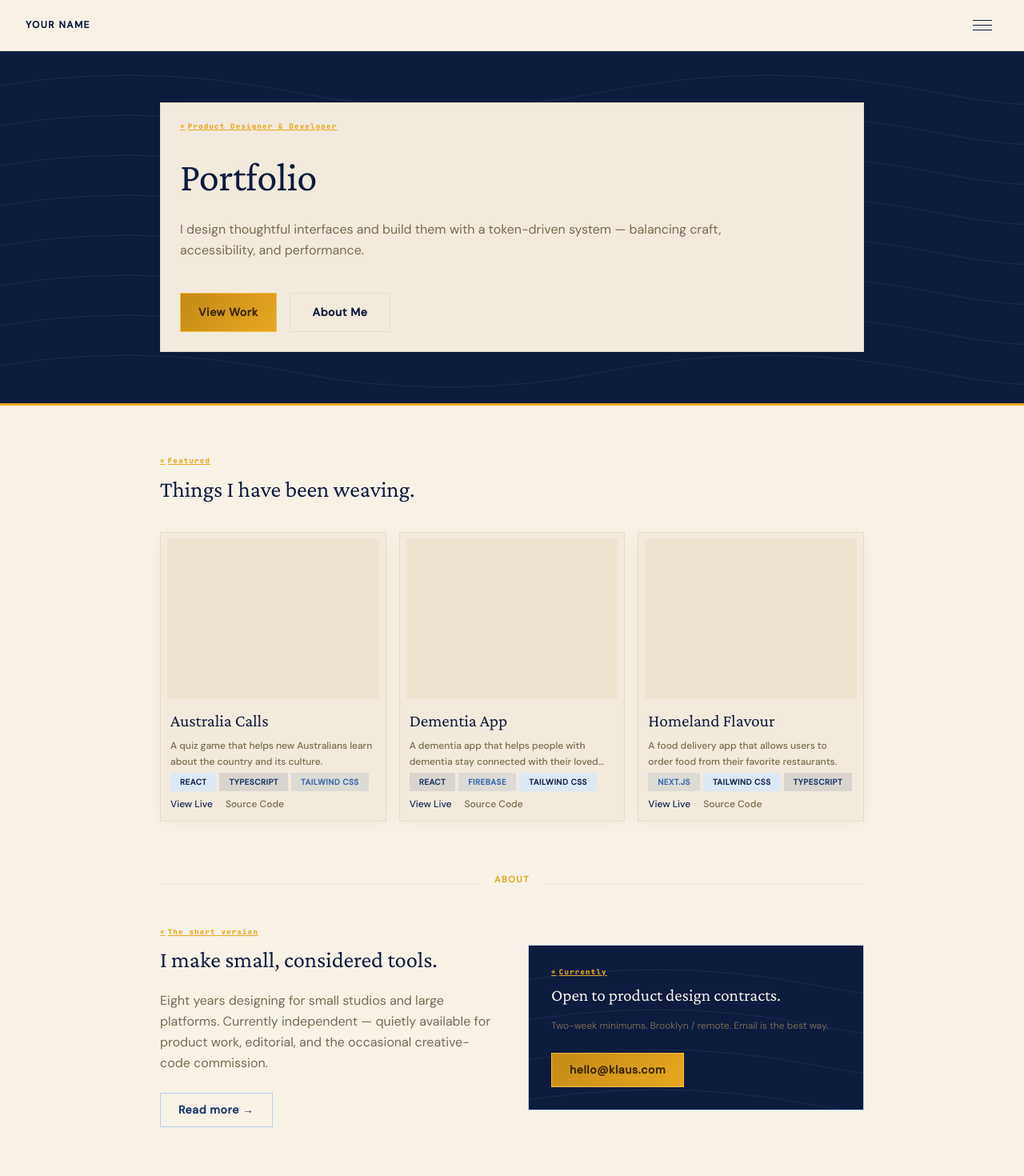
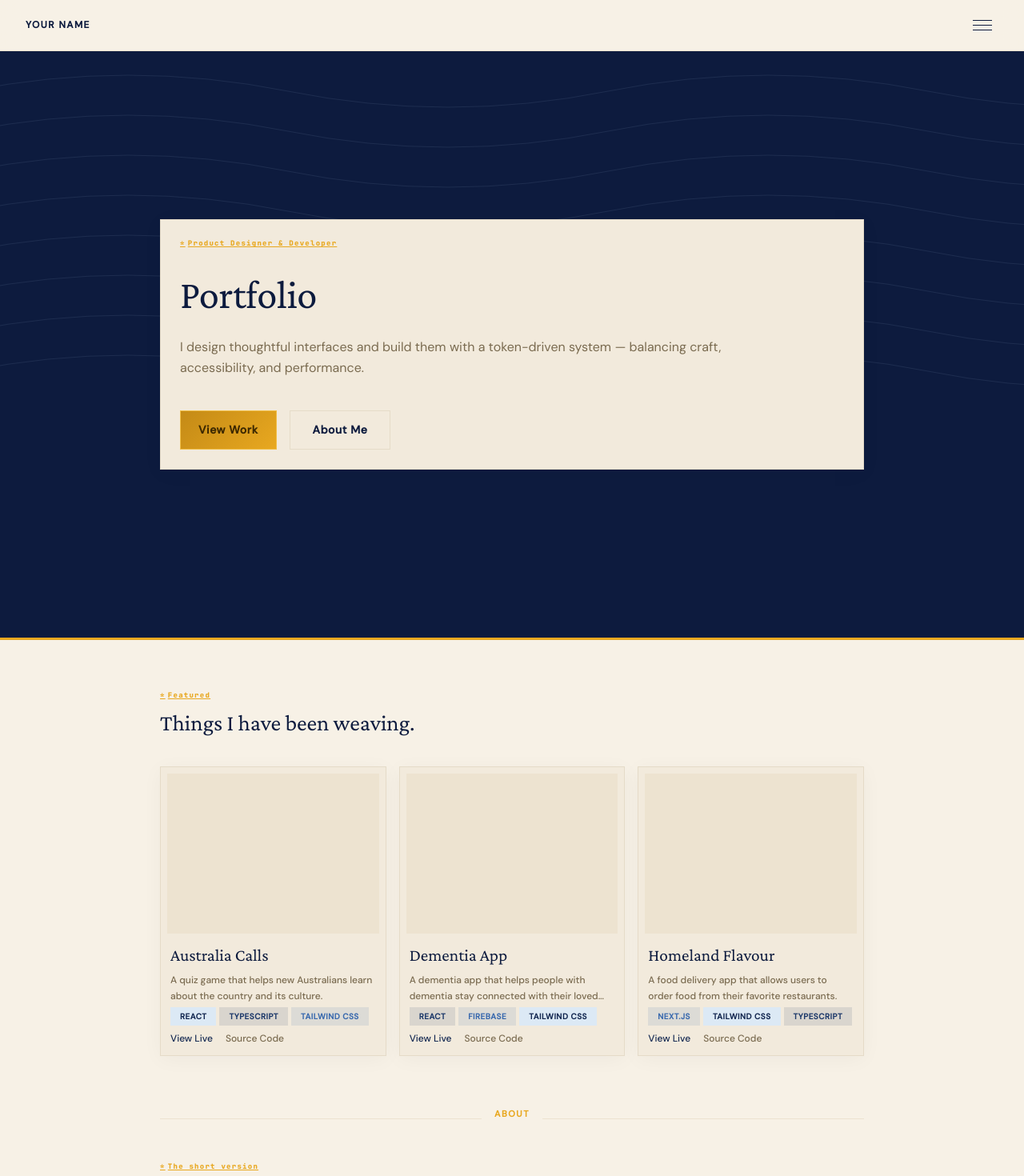
Before and after one commit to Kloswasa/portfolio-site, a Next.js app: page / in a window 1280 px wide. Shown: the top 1470 px of the page at 80% size. Built offline with nearby package versions, Linux system fonts and the light colour scheme.

Commit message:
Enhancement

```diff
--- a/animation/variants.ts
+++ b/animation/variants.ts
@@ -14,3 +14,9 @@ export const slideUp: Variants = {
     transition: { duration: 0.35, ease: [0.25, 0.1, 0.25, 1] },
   },
 }
+
+/** Instant end state for `prefers-reduced-motion` scroll reveals. */
+export const revealReduced: Variants = {
+  hidden: { opacity: 1, y: 0 },
+  visible: { opacity: 1, y: 0, transition: { duration: 0 } },
+}
--- a/app/page.tsx
+++ b/app/page.tsx
@@ -1,6 +1,7 @@
 import Link from "next/link";
 import { projects } from "@/src/lib/projects";
 import ProjectCard from "@/src/components/ProjectCard";
+import { ScrollReveal } from "@/src/components/ScrollReveal";
 
 export const metadata = {
   title: "Home",
@@ -40,8 +41,10 @@ export default function HomePage() {
   return (
     <main>
       {/* ── Hero: indigo.900 bg + gold accent bar + wave pattern ── */}
-      <section
-        className="relative overflow-hidden"
+      <ScrollReveal
+        as="section"
+        revealOnScroll={false}
+        className="relative flex min-h-[calc(100dvh-4rem)] flex-col overflow-hidden"
         style={{
           background: "var(--color-header-bg)",
           borderBottom: "3px solid var(--color-accent)",
@@ -49,9 +52,8 @@ export default function HomePage() {
       >
         <WavePattern />
 
-
-        <div className="relative mx-auto max-w-[960px] px-10 py-12 sm:py-16">
-          <div className="card p-6 flex flex-col gap-2" >
+        <div className="relative mx-auto flex w-full max-w-[960px] flex-1 flex-col justify-center px-10 py-12 sm:py-16">
+          <div className="card flex flex-col gap-2 p-6">
             <span className="eyebrow">Product Designer &amp; Developer</span>
 
             <h1 className="mt-3 text-heading-4xl font-heading text-text leading-[1.15] tracking-[-0.5px]">
@@ -70,20 +72,17 @@ export default function HomePage() {
               <Link className="btn btn-gold" href="/work">
                 View Work
               </Link>
-            <Link
-              className="btn btn-outline"
-              href="/about"
-
-            >
+              <Link className="btn btn-outline" href="/about">
                 About Me
               </Link>
             </div>
           </div>
         </div>
-      </section>
+      </ScrollReveal>
 
       {/* ── Featured (Indigo & Gold structure) ── */}
       <div className="mx-auto max-w-[960px] px-10 py-16">
+        <ScrollReveal as="div">
           <header>
             <span className="eyebrow">
               Featured
@@ -105,8 +104,10 @@ export default function HomePage() {
               />
             ))}
           </div>
+        </ScrollReveal>
 
-        <div className="mt-16 flex items-center gap-4">
+        <ScrollReveal as="div" className="mt-16">
+          <div className="flex items-center gap-4">
             <hr className="divider flex-1" />
             <span className="section-label m-0">About</span>
             <hr className="divider flex-1" />
@@ -151,6 +152,7 @@ export default function HomePage() {
               </div>
             </div>
           </section>
+        </ScrollReveal>
       </div>
     </main>
   );
--- a/src/components/AnimatedSection.tsx
+++ b/src/components/AnimatedSection.tsx
@@ -1,6 +1,6 @@
-'use client';
+"use client";
 
-import { useEffect, useRef, useState } from 'react';
+import { ScrollReveal } from "@/src/components/ScrollReveal";
 
 interface AnimatedSectionProps {
   children: React.ReactNode;
@@ -8,45 +8,15 @@ interface AnimatedSectionProps {
   delay?: number;
 }
 
-export default function AnimatedSection({ children, className = '', delay = 0 }: AnimatedSectionProps) {
-  const [isVisible, setIsVisible] = useState(false);
-  const ref = useRef<HTMLDivElement>(null);
-
-  useEffect(() => {
-    const currentRef = ref.current;
-    const observer = new IntersectionObserver(
-      ([entry]) => {
-        if (entry.isIntersecting) {
-          setTimeout(() => setIsVisible(true), delay);
-        }
-      },
-      {
-        threshold: 0.1,
-        rootMargin: '0px 0px -50px 0px'
-      }
-    );
-
-    if (currentRef) {
-      observer.observe(currentRef);
-    }
-
-    return () => {
-      if (currentRef) {
-        observer.unobserve(currentRef);
-      }
-    };
-  }, [delay]);
-
+/** Scroll-into-view fade + slight lift; defers to {@link ScrollReveal} (Framer Motion + reduced motion). */
+export default function AnimatedSection({
+  children,
+  className = "",
+  delay = 0,
+}: AnimatedSectionProps) {
   return (
-    <div
-      ref={ref}
-      className={`transition-all duration-1000 ease-out ${
-        isVisible
-          ? 'opacity-100 translate-y-0'
-          : 'opacity-0 translate-y-8'
-      } ${className}`}
-    >
+    <ScrollReveal as="div" className={className} delay={delay}>
       {children}
-    </div>
+    </ScrollReveal>
   );
 }
--- a/src/components/PageTransition.tsx
+++ b/src/components/PageTransition.tsx
@@ -9,7 +9,6 @@ export function PageTransition({ children }: { children: React.ReactNode }) {
   const reduceMotion = useReducedMotion();
 
   const easeOutExpo = [0.22, 1, 0.36, 1] as const;
-  const easeInExpo = [0.55, 0, 1, 0.45] as const;
 
   const variants: Variants = {
     initial: { opacity: 0, y: reduceMotion ? 0 : 14 },
@@ -18,10 +17,13 @@ export function PageTransition({ children }: { children: React.ReactNode }) {
       y: 0,
       transition: reduceMotion ? { duration: 0 } : { duration: 1.1, ease: easeOutExpo },
     },
+    // In-page `<Link>` navigations do not use the overlay loader, so a long exit + long enter
+    // reads as two eases in a row (`mode="wait"`). Keep exit effectively instant; the enter
+    // above is the single visible route transition (menu navigations stay loader-masked).
     exit: {
       opacity: 0,
-      y: reduceMotion ? 0 : -16,
-      transition: reduceMotion ? { duration: 0 } : { duration: 0.3, ease: easeInExpo },
+      y: 0,
+      transition: { duration: 0 },
     },
   };
 
--- a/src/components/PlayIndex.tsx
+++ b/src/components/PlayIndex.tsx
@@ -3,6 +3,7 @@
 import { useId, useMemo, useState } from "react";
 import { PlayImageLightbox } from "@/src/components/PlayImageLightbox";
 import ProjectCard from "@/src/components/ProjectCard";
+import { ScrollReveal } from "@/src/components/ScrollReveal";
 import { TabBar, TabBarTab } from "@/src/components/ui/TabBar";
 import type { PlayItem, PlayTab } from "@/src/lib/play";
 
@@ -35,6 +36,7 @@ export default function PlayIndex({
         onClose={() => setLightboxItem(null)}
       />
 
+      <ScrollReveal as="div" revealOnScroll={false}>
         <header className="max-w-xl">
           <span className="eyebrow">
             The other half
@@ -58,8 +60,9 @@ export default function PlayIndex({
             </TabBarTab>
           ))}
         </TabBar>
+      </ScrollReveal>
 
-      <div className="grid gap-4 md:grid-cols-3 md:gap-4" key={tab}>
+      <ScrollReveal as="div" className="grid gap-4 md:grid-cols-3 md:gap-4" key={tab}>
         {items.length === 0 ? (
           <p className="col-span-full font-body text-text-muted">
             Nothing here yet — I&apos;m still drawing.
@@ -83,7 +86,7 @@ export default function PlayIndex({
             </div>
           ))
         )}
-      </div>
+      </ScrollReveal>
     </>
   );
 }
--- /dev/null
+++ b/src/components/ScrollReveal.tsx
@@ -0,0 +1,151 @@
+"use client";
+
+import * as React from "react";
+import {
+  motion,
+  useReducedMotion,
+  type HTMLMotionProps,
+  type Variants,
+} from "framer-motion";
+import { revealReduced } from "@/animation/variants";
+
+/** Subset of Framer Motion `whileInView` viewport options used by this site. */
+export type ScrollRevealViewport = {
+  once?: boolean;
+  margin?: string;
+  amount?: "some" | "all" | number;
+};
+
+const defaultViewport: ScrollRevealViewport = {
+  once: true,
+  amount: 0.15,
+  margin: "-80px 0px 0px 0px",
+};
+
+const easeDefault = [0.25, 0.1, 0.25, 1] as const;
+
+type ScrollRevealAs = "section" | "div" | "article" | "header";
+
+export type ScrollRevealProps = {
+  as?: ScrollRevealAs;
+  children: React.ReactNode;
+  /** Seconds — applied to the reveal transition when motion is allowed. */
+  delay?: number;
+  viewport?: ScrollRevealViewport;
+  /**
+   * When false, skips the in-view fade/lift so only a parent route transition (e.g.
+   * PageTransition) animates the block. Use for the top section of a page; scroll reveals
+   * still apply to sections below.
+   */
+  revealOnScroll?: boolean;
+} & Omit<HTMLMotionProps<"div">, "children" | "viewport">;
+
+function buildVariants(reduceMotion: boolean | null, delay: number): Variants {
+  if (reduceMotion) return revealReduced;
+  return {
+    hidden: { opacity: 0, y: 12 },
+    visible: {
+      opacity: 1,
+      y: 0,
+      transition: { duration: 0.45, ease: easeDefault, delay },
+    },
+  };
+}
+
+function StaticReveal({
+  as,
+  className,
+  style,
+  id,
+  children,
+}: {
+  as: ScrollRevealAs;
+  className?: string;
+  style?: React.CSSProperties;
+  id?: string;
+  children: React.ReactNode;
+}) {
+  switch (as) {
+    case "div":
+      return (
+        <div className={className} style={style} id={id}>
+          {children}
+        </div>
+      );
+    case "article":
+      return (
+        <article className={className} style={style} id={id}>
+          {children}
+        </article>
+      );
+    case "header":
+      return (
+        <header className={className} style={style} id={id}>
+          {children}
+        </header>
+      );
+    default:
+      return (
+        <section className={className} style={style} id={id}>
+          {children}
+        </section>
+      );
+  }
+}
+
+export function ScrollReveal({
+  as = "section",
+  children,
+  className,
+  style,
+  id,
+  delay = 0,
+  viewport: viewportFromProps,
+  revealOnScroll = true,
+  ...rest
+}: ScrollRevealProps) {
+  const reduceMotion = useReducedMotion();
+  const variants = React.useMemo(
+    () => buildVariants(reduceMotion, delay),
+    [reduceMotion, delay],
+  );
+  const viewport = React.useMemo(
+    () => ({ ...defaultViewport, ...viewportFromProps }),
+    [viewportFromProps],
+  );
+
+  if (!revealOnScroll) {
+    return (
+      <StaticReveal
+        as={as}
+        className={className}
+        style={style as React.CSSProperties | undefined}
+        id={id}
+      >
+        {children}
+      </StaticReveal>
+    );
+  }
+
+  const motionProps = {
+    ...rest,
+    className,
+    style,
+    id,
+    variants,
+    initial: "hidden" as const,
+    whileInView: "visible" as const,
+    viewport,
+  };
+
+  switch (as) {
+    case "div":
+      return <motion.div {...motionProps}>{children}</motion.div>;
+    case "article":
+      return <motion.article {...motionProps}>{children}</motion.article>;
+    case "header":
+      return <motion.header {...motionProps}>{children}</motion.header>;
+    default:
+      return <motion.section {...motionProps}>{children}</motion.section>;
+  }
+}
--- a/src/components/WorkIndex.tsx
+++ b/src/components/WorkIndex.tsx
@@ -2,6 +2,7 @@
 
 import { useId, useMemo, useState } from "react";
 import ProjectCard from "@/src/components/ProjectCard";
+import { ScrollReveal } from "@/src/components/ScrollReveal";
 import { TabBar, TabBarTab } from "@/src/components/ui/TabBar";
 import type { Project, WorkTab } from "@/src/lib/projects";
 
@@ -19,6 +20,7 @@ export default function WorkIndex({ projects }: { projects: Project[] }) {
 
   return (
     <>
+      <ScrollReveal as="div" revealOnScroll={false}>
         <header className="max-w-xl">
           <span className="eyebrow">
             Selected
@@ -42,8 +44,9 @@ export default function WorkIndex({ projects }: { projects: Project[] }) {
             </TabBarTab>
           ))}
         </TabBar>
+      </ScrollReveal>
 
-      <div className="grid gap-4 md:grid-cols-3 md:gap-4" key={tab}>
+      <ScrollReveal as="div" className="grid gap-4 md:grid-cols-3 md:gap-4" key={tab}>
         {items.length === 0 ? (
           <p className="col-span-full font-body text-text-muted">
             Nothing here yet — I&apos;m still drawing.
@@ -62,7 +65,7 @@ export default function WorkIndex({ projects }: { projects: Project[] }) {
             />
           ))
         )}
-      </div>
+      </ScrollReveal>
     </>
   );
 }
--- a/src/context/NavContext.tsx
+++ b/src/context/NavContext.tsx
@@ -19,8 +19,7 @@ export function NavProvider({ children }: { children: React.ReactNode }) {
   const hasMounted = React.useRef(false);
 
   // Auto-clear loading when navigation completes (pathname changes).
-  // Delay 600 ms so the loader stays up long enough to cover the page-transition
-  // exit+enter animations (300 ms + 500 ms) before it fades away.
+  // Delay so the loader stays up through the route swap and the page enter animation.
   React.useEffect(() => {
     if (!hasMounted.current) {
       hasMounted.current = true;
```
Also changed, not shown: app/about/page.tsx (+9 -8 lines), app/components/page.tsx (+13 -5 lines), app/work/[slug]/page.tsx (+19 -14 lines). Lines whose indentation alone changed are shown as unchanged.
